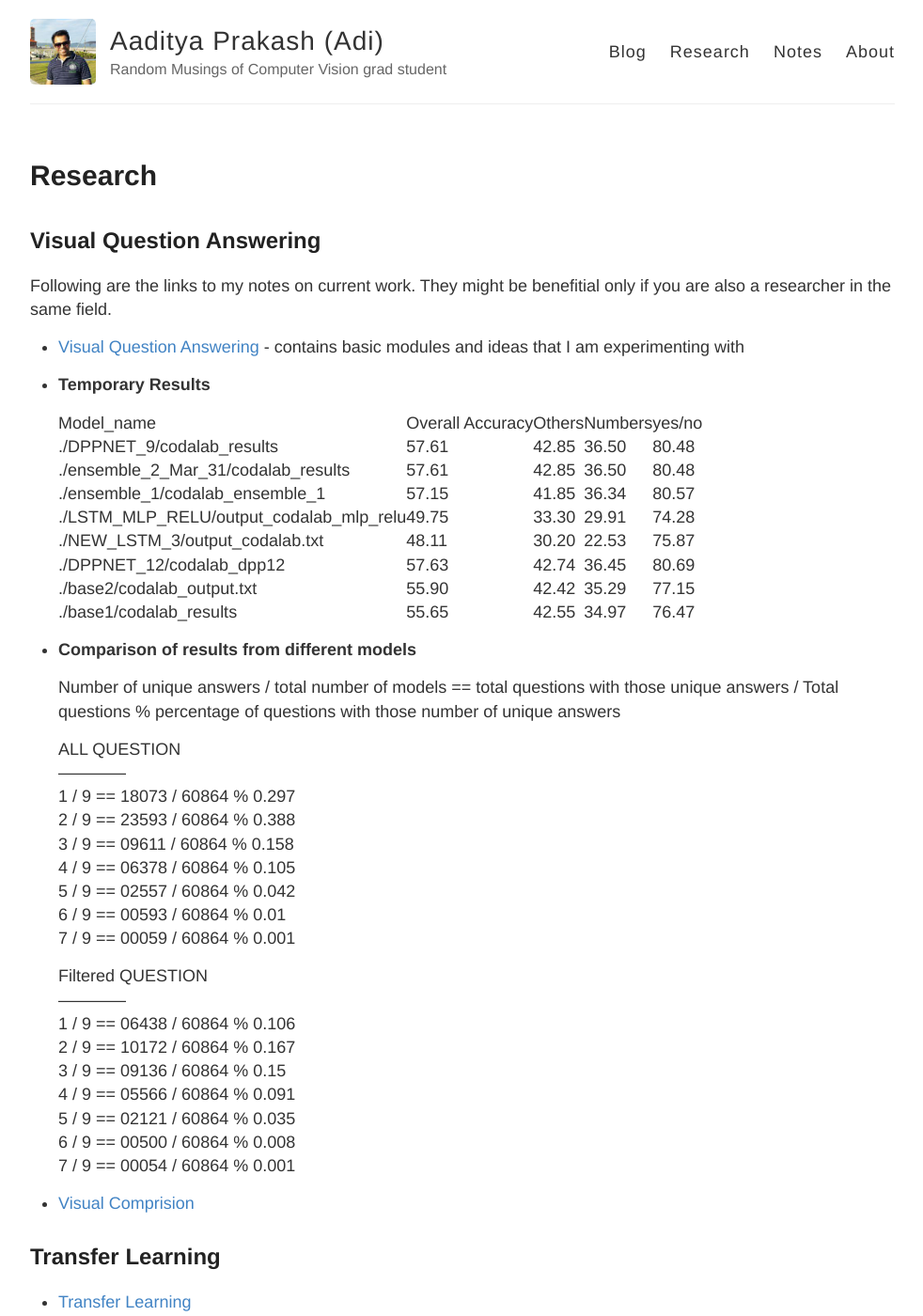
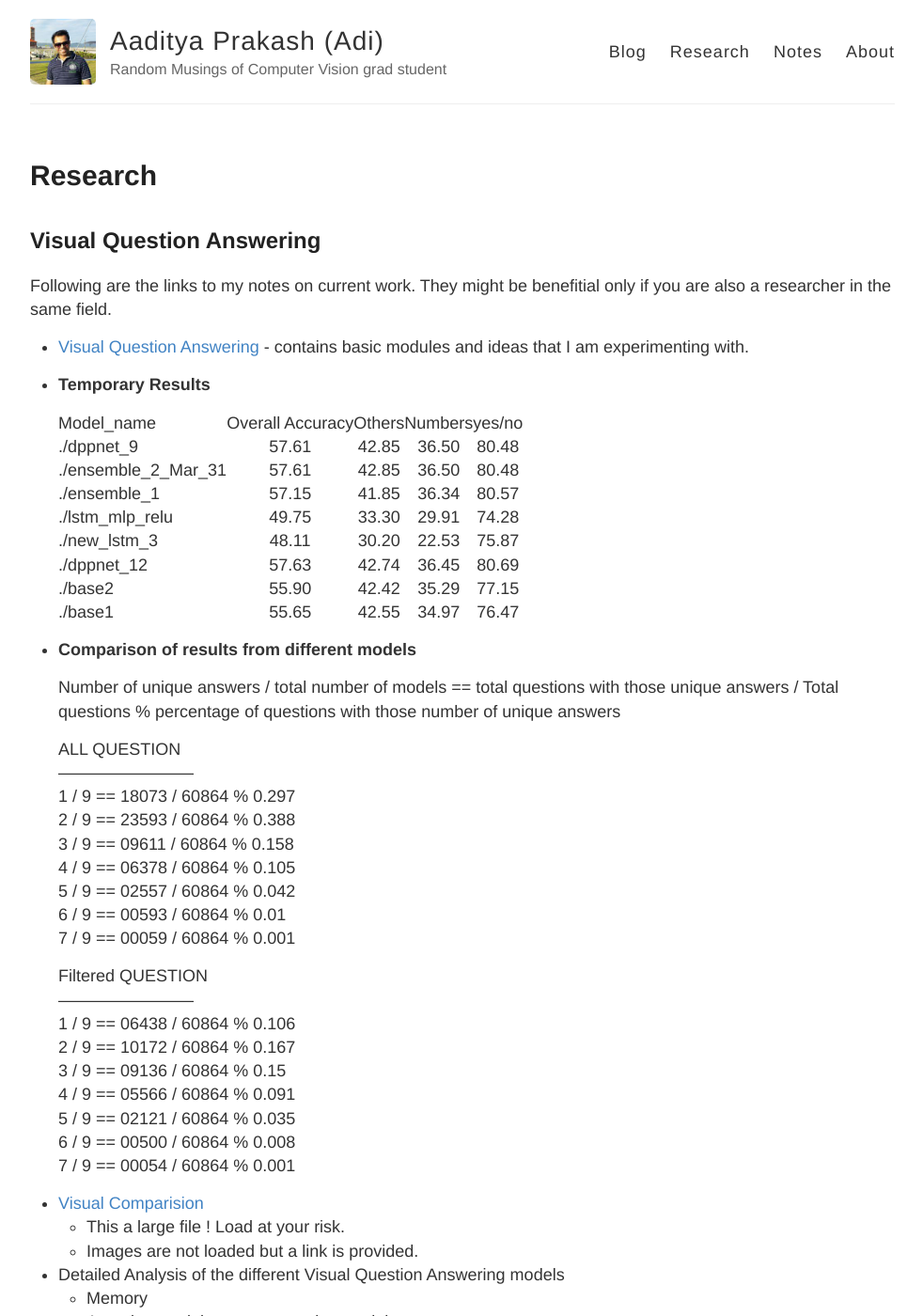
Before and after one commit to iamaaditya/iamaaditya.github.io, a Jekyll site: the page built from research/index.md, in a window 1280 px wide and 1400 px high. Shown: the whole window at 94% size, without its empty margins (84-1066 px from the left). Built offline with Jekyll 4.4.1, drawn with Linux system fonts in a browser that asks for light colours; some of the changed text lies outside the part shown.

Commit message:
added the comparision page load warning

```diff
--- a/research/index.md
+++ b/research/index.md
@@ -11,20 +11,21 @@ dsq_thread_id:
 
 Following are the links to my notes on current work. They might be benefitial only if you are also a researcher in the same field.
 
- * [Visual Question Answering]( {{site.baseurl}}/notes/research/vqa/ ) - contains basic modules and ideas that I am experimenting with
+ * [Visual Question Answering]( {{site.baseurl}}/notes/research/vqa/ ) - contains basic modules and ideas that I am experimenting with.
 
 
  * __Temporary Results__
 
-    Model_name | Overall Accuracy | Others | Numbers | yes/no
-    ./DPPNET_9/codalab_results                   |57.61 | 42.85 | 36.50 | 80.48
-    ./ensemble_2_Mar_31/codalab_results          |57.61 | 42.85 | 36.50 | 80.48
-    ./ensemble_1/codalab_ensemble_1              |57.15 | 41.85 | 36.34 | 80.57
-    ./LSTM_MLP_RELU/output_codalab_mlp_relu      |49.75 | 33.30 | 29.91 | 74.28
-    ./NEW_LSTM_3/output_codalab.txt              |48.11 | 30.20 | 22.53 | 75.87
-    ./DPPNET_12/codalab_dpp12                    |57.63 | 42.74 | 36.45 | 80.69
-    ./base2/codalab_output.txt                   |55.90 | 42.42 | 35.29 | 77.15
-    ./base1/codalab_results                      |55.65 | 42.55 | 34.97 | 76.47
+    |Model_name | Overall Accuracy |    Others    |    Numbers    | yes/no      |
+    |-----------|:------------------:|:------------:|:--------------:|:--------:|
+    |./dppnet_9                   |57.61 | 42.85 | 36.50 | 80.48|
+    |./ensemble_2_Mar_31          |57.61 | 42.85 | 36.50 | 80.48|
+    |./ensemble_1              |57.15 | 41.85 | 36.34 | 80.57|
+    |./lstm_mlp_relu      |49.75 | 33.30 | 29.91 | 74.28|
+    |./new_lstm_3              |48.11 | 30.20 | 22.53 | 75.87|
+    |./dppnet_12                    |57.63 | 42.74 | 36.45 | 80.69|
+    |./base2                   |55.90 | 42.42 | 35.29 | 77.15|
+    |./base1                      |55.65 | 42.55 | 34.97 | 76.47|
 
 
  * __Comparison of results from different models__
@@ -32,7 +33,7 @@ Following are the links to my notes on current work. They might be benefitial on
     Number of unique answers / total number of models  == total questions with those unique answers / Total questions  % percentage of questions with those number of unique answers
 
     ALL QUESTION <br />
-    ------------ <br />
+    ------------------------ <br />
     1 / 9  ==  18073 / 60864  %  0.297 <br />
     2 / 9  ==  23593 / 60864  %  0.388 <br />
     3 / 9  ==  09611 / 60864  %  0.158 <br />
@@ -44,7 +45,7 @@ Following are the links to my notes on current work. They might be benefitial on
 
 
     Filtered QUESTION <br />
-    ------------ <br />
+    ------------------------ <br />
     1 / 9  ==  06438 / 60864  %  0.106 <br />
     2 / 9  ==  10172 / 60864  %  0.167 <br />
     3 / 9  ==  09136 / 60864  %  0.15 <br />
@@ -54,7 +55,22 @@ Following are the links to my notes on current work. They might be benefitial on
     7 / 9  ==  00054 / 60864  %  0.001 <br />
 
 
-  * [Visual Comprision](http://gpgpu.cs-i.brandeis.edu/shankar/submissions_vqa/project_comparison/comparison_mar31.html)
+  * [Visual Comparision](http://gpgpu.cs-i.brandeis.edu/shankar/submissions_vqa/project_comparison/comparison_mar31.html)  <br/>
+    * This a large file ! Load at your risk.
+    * Images are not loaded but a link is provided.
+
+
+  * Detailed Analysis of the different Visual Question Answering models
+    * Memory
+    * Attention models vs non-attention models
+    * LSTM vs GRU
+    * Episodic memory vs Semantiv memory
+    * No bidirectinal LSTM
+    * Activation functions used
+    * Choice of Activations
+    * Use of Batch Normalization
+    <br />TODO ! - Add Link
+
 
 ## Transfer Learning
 
```
Also changed, not shown: 3 other files.
